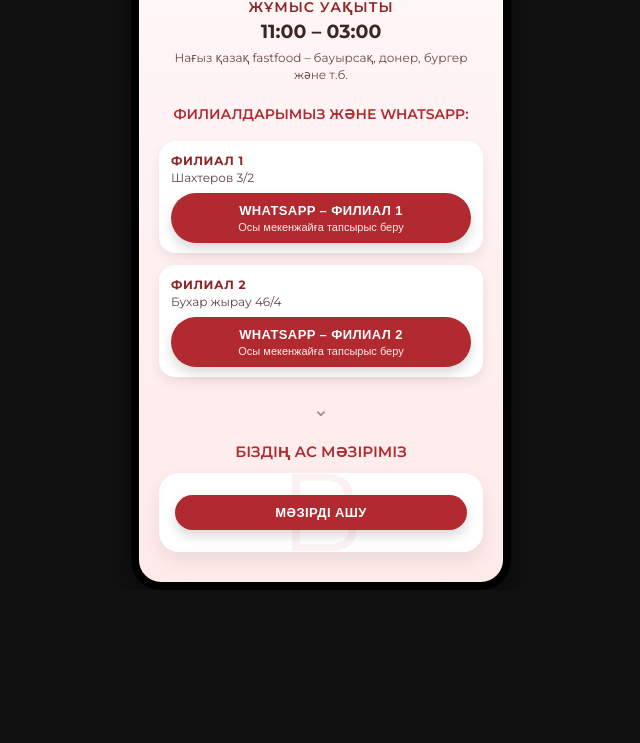
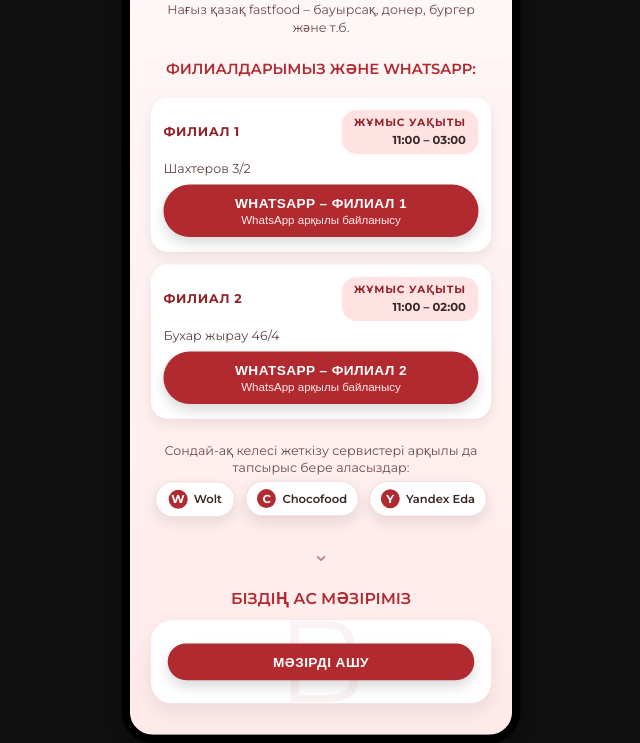
Before and after one commit to aqarysxt/BAUYRDAQ, a plain HTML site: page index.html in a window 1280 px wide. Shown: the part 223-966 px from the top of the page, without its empty margins (319-959 px from the left). Before the commit the page ends 813 px from the top, so only its background shows below. Drawn offline with Linux system fonts and the light colour scheme.

Commit message:
Update index.html

```diff
--- a/index.html
+++ b/index.html
@@ -28,6 +28,7 @@
       justify-content: center;
       align-items: center;
       min-height: 100vh;
+      padding: 16px;
     }
 
     /* Телефон */
@@ -39,7 +40,7 @@
         #ffffff 0%,
         #fff5f5 30%,
         #ffeaea 100%
-      ); /* Ақ → өте ашық қызыл градиент */
+      );
       border-radius: 30px;
       box-shadow: 0 15px 30px rgba(0,0,0,0.45);
       overflow: hidden;
@@ -49,7 +50,7 @@
     .screen {
       padding: 24px 20px 30px;
       position: relative;
-      background: transparent; /* ішкі блок таза */
+      background: transparent;
     }
 
     .status-bar {
@@ -77,8 +78,6 @@
       overflow: hidden;
     }
 
-
-
     .brand-name {
       font-weight: 700;
       font-size: 20px;
@@ -95,7 +94,7 @@
       margin-top: 4px;
     }
 
-    /* Жұмыс уақыты */
+    /* Жалпы жұмыс уақыты */
     .work-time {
       margin-top: 16px;
       text-align: center;
@@ -141,7 +140,7 @@
     .branch-card {
       background: #ffffff;
       border-radius: 16px;
-      padding: 12px 12px 10px;
+      padding: 12px 12px 14px;
       box-shadow: 0 5px 12px rgba(0,0,0,0.08);
     }
 
@@ -151,7 +150,38 @@
       text-transform: uppercase;
       letter-spacing: 0.6px;
       color: var(--red-dark);
-      margin-bottom: 2px;
+    }
+
+    /* Филиал атауы + жұмыс уақыты бір қатарда */
+    .branch-header {
+      display: flex;
+      justify-content: space-between;
+      align-items: center;
+      margin-bottom: 6px;
+      gap: 8px;
+    }
+
+    .branch-hours-tag {
+      background: #ffe3e3;
+      padding: 6px 12px;
+      border-radius: 14px;
+      text-align: right;
+    }
+
+    .branch-hours-tag .label {
+      font-size: 10px;
+      font-weight: 700;
+      letter-spacing: 0.8px;
+      color: var(--red-dark);
+      display: block;
+      line-height: 1.1;
+    }
+
+    .branch-hours-tag .value {
+      font-size: 11px;
+      font-weight: 700;
+      color: #3a2626;
+      margin-top: 3px;
     }
 
     .branch-address {
@@ -213,6 +243,72 @@
       50%      { transform: translateY(4px); }
     }
 
+    /* Жеткізу сервистері */
+    .delivery-section {
+      margin-top: 22px;
+      text-align: center;
+      font-size: 12px;
+      color: #6e4a4a;
+    }
+
+    .delivery-title {
+      margin-bottom: 8px;
+    }
+
+    .delivery-logos {
+      display: flex;
+      justify-content: center;
+      gap: 10px;
+      flex-wrap: wrap;
+    }
+
+    .delivery-logo {
+      min-width: 76px;
+      padding: 7px 10px;
+      border-radius: 999px;
+      background: #ffffff;
+      border: 1px solid rgba(176,42,39,0.15);
+      font-size: 11px;
+      font-weight: 600;
+      text-decoration: none;
+      color: var(--text);
+      display: inline-flex;
+      align-items: center;
+      justify-content: center;
+      gap: 6px;
+      box-shadow: 0 4px 10px rgba(0,0,0,0.06);
+      position: relative;
+      overflow: hidden;
+      animation: logo-float 3s ease-in-out infinite;
+    }
+
+    .delivery-logo span.icon {
+      width: 18px;
+      height: 18px;
+      border-radius: 50%;
+      background: var(--red);
+      color: #fff;
+      display: inline-flex;
+      align-items: center;
+      justify-content: center;
+      font-size: 11px;
+      font-weight: 700;
+    }
+
+    .delivery-logo.wolt   { animation-delay: 0s; }
+    .delivery-logo.choco  { animation-delay: 0.4s; }
+    .delivery-logo.yandex { animation-delay: 0.8s; }
+
+    @keyframes logo-float {
+      0%, 100% { transform: translateY(0); }
+      50%      { transform: translateY(-3px); box-shadow: 0 6px 14px rgba(0,0,0,0.10); }
+    }
+
+    .delivery-logo:hover {
+      transform: translateY(-1px) scale(1.02);
+      box-shadow: 0 6px 16px rgba(0,0,0,0.16);
+    }
+
     /* Мәзір */
     .menu-section {
       margin-top: 22px;
@@ -255,7 +351,7 @@
     }
 
     .menu-btn {
-       border-radius: 999px;
+      border-radius: 999px;
       border: none;
       padding: 10px 14px;
       width: 100%;
@@ -278,6 +374,69 @@
       background: #fff;
       color: var(--red);
     }
+
+    /* Адаптация */
+    @media (max-width: 480px) {
+      body {
+        padding: 8px 4px;
+        align-items: flex-start;
+      }
+
+      .phone {
+        width: 100%;
+        border-radius: 24px;
+        border-width: 4px;
+      }
+
+      .screen {
+        padding: 18px 14px 22px;
+      }
+
+      .logo-circle {
+        width: 100px;
+        height: 100px;
+      }
+
+      .brand-name {
+        font-size: 18px;
+      }
+
+      .work-time-value {
+        font-size: 17px;
+      }
+
+      .branch-card {
+        padding: 10px 10px 12px;
+      }
+
+      .btn-text-main {
+        font-size: 12px;
+      }
+
+      .btn-text-sub {
+        font-size: 10px;
+      }
+
+      .menu-card {
+        padding: 18px 12px;
+      }
+
+      .branch-header {
+        flex-direction: column;
+        align-items: flex-start;
+      }
+
+      .branch-hours-tag {
+        align-self: flex-start;
+        text-align: left;
+      }
+    }
+
+    @media (min-width: 768px) {
+      .phone {
+        transform: scale(1.05);
+      }
+    }
   </style>
 </head>
 
@@ -286,52 +445,97 @@
 <div class="phone">
   <div class="screen">
 
-
-
+    <!-- ЛОГО -->
     <div class="logo-section">
-      <div class="logo-circle"><img src="Vector.png" alt="" width="115px"></div>
+      <div class="logo-circle">
+        <img src="Vector.png" alt="Bauyrdaq logo" width="115">
+      </div>
       <div class="brand-name">BAUYRDAQ</div>
       <div class="brand-sub">QAZAQ FASTFOOD</div>
     </div>
 
+    <!-- Жалпы жұмыс уақыты -->
     <div class="work-time">
-      <div class="work-time-title">ЖҰМЫС УАҚЫТЫ</div>
-      <div class="work-time-value">11:00 – 03:00</div>
       <div class="tagline">Нағыз қазақ fastfood – бауырсақ, донер, бургер және т.б.</div>
     </div>
 
+    <!-- Филиалдар -->
     <div class="section-title">
       ФИЛИАЛДАРЫМЫЗ ЖӘНЕ WHATSAPP:
     </div>
 
     <div class="branches">
+      <!-- Филиал 1 -->
       <div class="branch-card">
-        <div class="branch-title">Филиал 1</div>
+
+        <div class="branch-header">
+          <div class="branch-title">ФИЛИАЛ 1</div>
+
+          <div class="branch-hours-tag">
+            <span class="label">ЖҰМЫС УАҚЫТЫ</span>
+            <span class="value">11:00 – 03:00</span>
+          </div>
+        </div>
+
         <div class="branch-address">Шахтеров 3/2</div>
+
         <button class="primary-btn" id="w1">
-          <div class="btn-text-main">WhatsApp – филиал 1</div>
-          <div class="btn-text-sub">Осы мекенжайға тапсырыс беру</div>
+          <div class="btn-text-main">WHATSAPP – ФИЛИАЛ 1</div>
+          <div class="btn-text-sub">WhatsApp арқылы байланысу</div>
         </button>
       </div>
 
+      <!-- Филиал 2 -->
       <div class="branch-card">
-        <div class="branch-title">Филиал 2</div>
+
+        <div class="branch-header">
+          <div class="branch-title">ФИЛИАЛ 2</div>
+
+          <div class="branch-hours-tag">
+            <span class="label">ЖҰМЫС УАҚЫТЫ</span>
+            <span class="value">11:00 – 02:00</span>
+          </div>
+        </div>
+
         <div class="branch-address">Бухар жырау 46/4</div>
+
         <button class="primary-btn" id="w2">
-          <div class="btn-text-main">WhatsApp – филиал 2</div>
-          <div class="btn-text-sub">Осы мекенжайға тапсырыс беру</div>
+          <div class="btn-text-main">WHATSAPP – ФИЛИАЛ 2</div>
+          <div class="btn-text-sub">WhatsApp арқылы байланысу</div>
         </button>
       </div>
     </div>
 
-<div class="arrow-wrap" id="scrollToMenu"><span>⌄</span></div>
+    <!-- Wolt / Chocofood / Yandex Eda -->
+    <div class="delivery-section">
+      <div class="delivery-title">
+        Сондай-ақ келесі жеткізу сервистері арқылы да тапсырыс бере аласыздар:
+      </div>
+      <div class="delivery-logos">
+        <!-- Қазірше #, кейін нақты сілтемелерді қоясыз -->
+        <a href="#" target="_blank" class="delivery-logo wolt">
+          <span class="icon">W</span>
+          Wolt
+        </a>
+        <a href="#" target="_blank" class="delivery-logo choco">
+          <span class="icon">C</span>
+          Chocofood
+        </a>
+        <a href="#" target="_blank" class="delivery-logo yandex">
+          <span class="icon">Y</span>
+          Yandex&nbsp;Eda
+        </a>
+      </div>
+    </div>
+
+    <!-- Стрелка және мәзір -->
+    <div class="arrow-wrap" id="scrollToMenu"><span>⌄</span></div>
 
     <div class="menu-section" id="menu">
       <div class="menu-title">БІЗДІҢ АС МӘЗІРІМІЗ</div>
       <div class="menu-card">
         <div class="menu-watermark">B</div>
         <div class="menu-content">
-
           <button class="menu-btn" id="openMenu">Мәзірді ашу</button>
         </div>
       </div>
@@ -341,14 +545,25 @@
 </div>
 
 <script>
-  document.getElementById("w1").onclick = () => window.open("https://wa.me/+77076779696");
-  document.getElementById("w2").onclick = () => window.open("https://wa.me/+77082240926");
+  // WhatsApp
+  document.getElementById("w1").onclick = () =>
+    window.open("https://wa.me/77076779696");
 
+  document.getElementById("w2").onclick = () =>
+    window.open("https://wa.me/77082240926");
+
+  // Мәзірге скролл
   document.getElementById("scrollToMenu").onclick = () =>
     document.getElementById("menu").scrollIntoView({ behavior: "smooth" });
 
+  // Мәзір сілтемесі
   document.getElementById("openMenu").onclick = () =>
-    window.open("https://www.instagram.com/s/aGlnaGxpZ2h0OjE4MTE5MTYzMjE0MzkwMjk2?igsh=dGY4M25wYXF0aDVp"); // Өз мәзір URL-іңізді қойыңыз
+    window.open("https://www.instagram.com/s/aGlnaGxpZ2h0OjE4MTE5MTYzMjE0MzkwMjk2?igsh=dGY4M25wYXF0aDVp");
+
+  // Кейін Wolt/Choco/Yandex-а нақты сілтемелерді қоясыз:
+  // document.querySelector('.delivery-logo.wolt').href   = '...';
+  // document.querySelector('.delivery-logo.choco').href  = '...';
+  // document.querySelector('.delivery-logo.yandex').href = '...';
 </script>
 
 </body>
```
